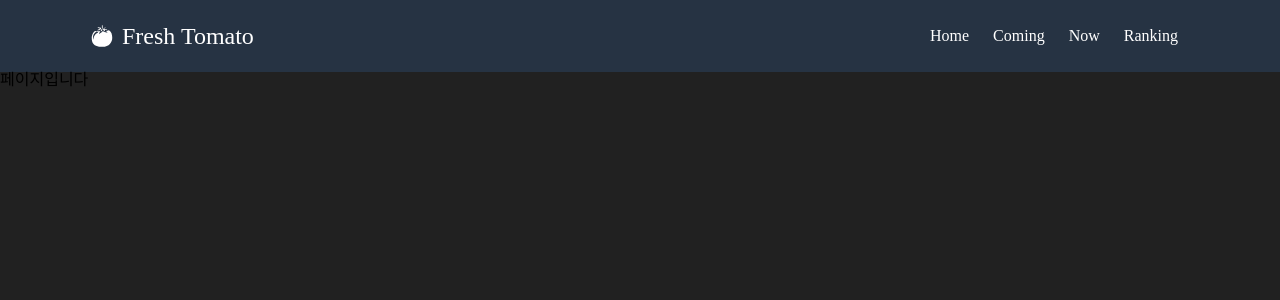
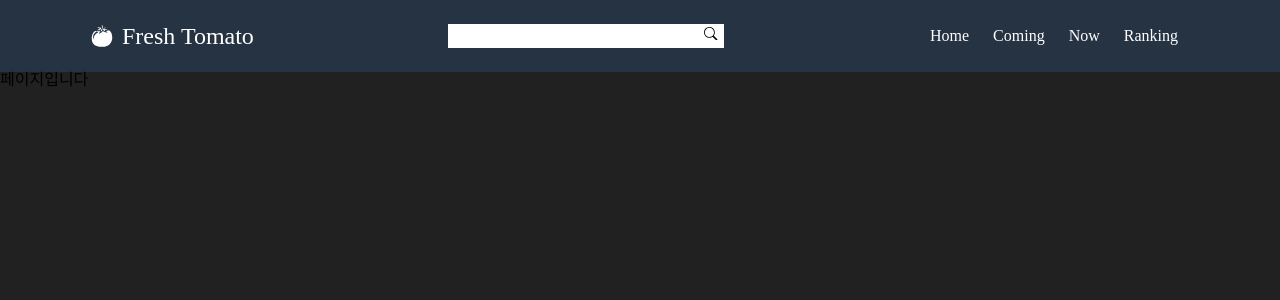
Before and after one commit to Wanted-Pre-Onboarding-Team-8/wanted-pre-onboarding-movie-trailer, a React (Create React App) app: page /now-playing in a window 1280 px wide. Shown: the top 300 px of the page. Built offline with nearby package versions, Linux system fonts and the light colour scheme; no server answers.

Commit message:
[#2] feat: SearchForm import
- search form import 및 style index로부터 import

```diff
--- a/src/components/common/Header.jsx
+++ b/src/components/common/Header.jsx
@@ -7,10 +7,10 @@ import {
   UPCOMING_PAGE,
   NOWPLAYING_PAGE,
 } from '../../consts';
-import { colors } from '../../style/colors';
-import { media } from '../../style/media';
+import { colors, media } from '../../style/';
 import { GiTomato, GiHamburgerMenu } from 'react-icons/gi';
 import { AiOutlineClose } from 'react-icons/ai';
+import { SearchForm } from '../../components';
 
 export default function Header() {
   const [isOpenMenu, setIsOpenMenu] = useState(false);
@@ -29,6 +29,7 @@ export default function Header() {
         <GiTomato />
         <span class="title">Fresh Tomato</span>
       </Logo>
+      <SearchForm />
       <NavItems isOpenMenu={isOpenMenu}>
         <NavItem>
           <Link to={HOME_PAGE}>
```
